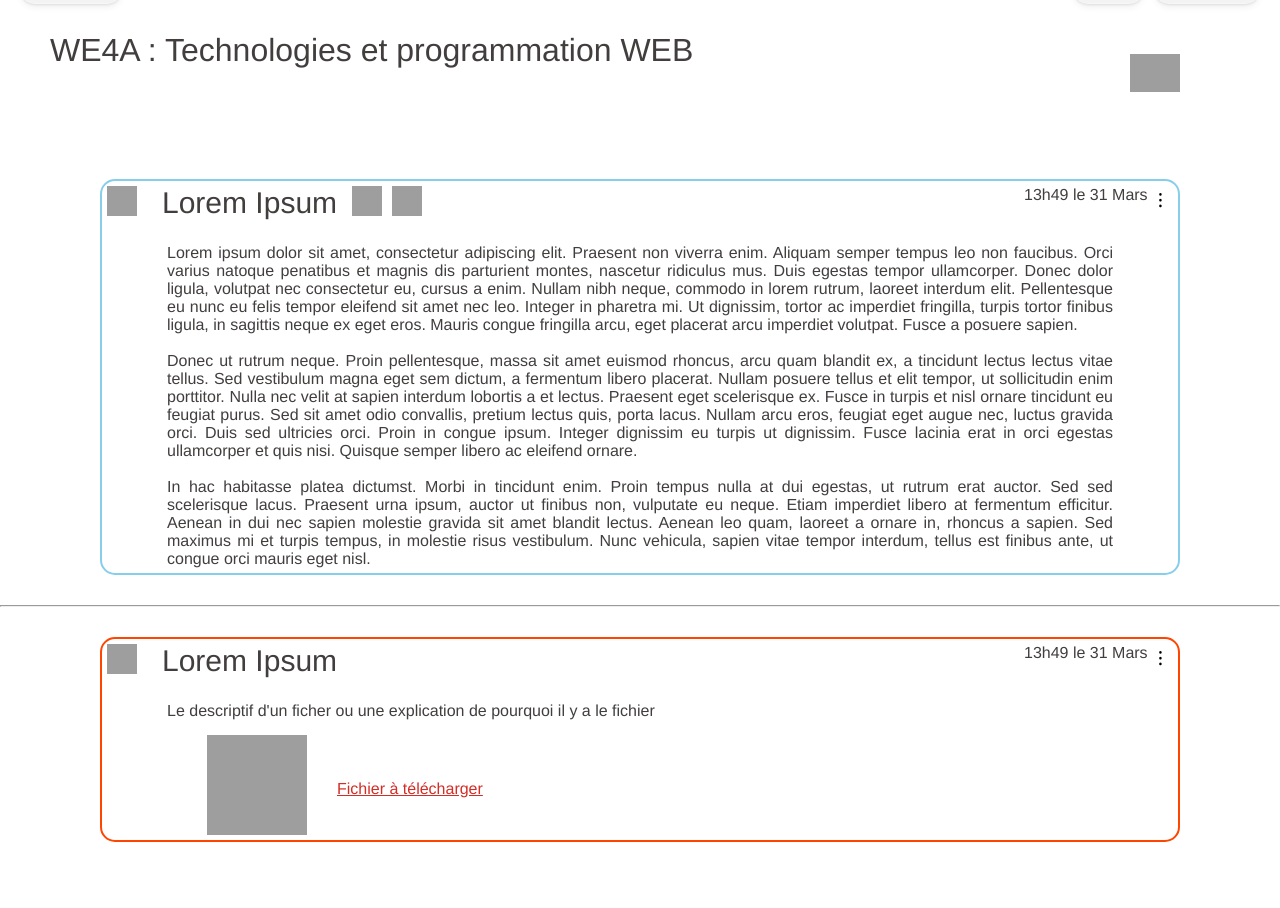
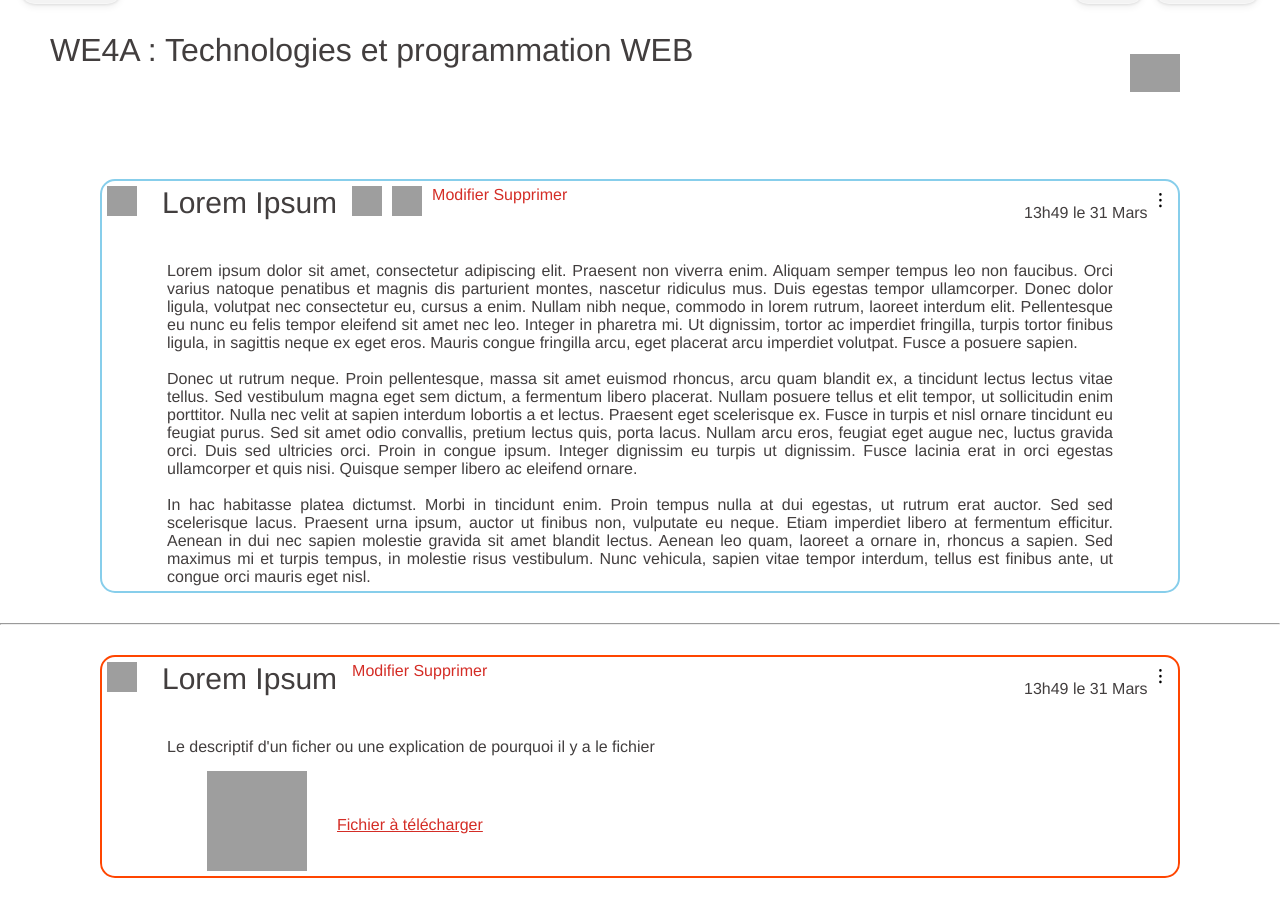
Before and after one commit to zshelali/moodle-like-website, a PHP site: page /UE_page.php in a window 1280 px wide. Shown: the part 146-1054 px from the top of the page. Before the commit the page ends 988 px from the top, so only its background shows below. Run offline with PHP 8.4, Linux system fonts and the light colour scheme; some libraries are stand-ins or nearby versions; grey boxes are pictures that could not be loaded.

Commit message:
Modifications apportées pour le menu de gestion des posts

```diff
--- a/UE_page.php
+++ b/UE_page.php
@@ -3,11 +3,13 @@
 
 <?php
 $styles = ['UE_page_style'];
+$scripts = ['menu'];
 include("PageParts/header.php");
 ?>
 
 
     <body>
+
     <div class="UE_name">
             <h1>
                 WE4A : Technologies et programmation WEB
@@ -28,7 +30,13 @@ include("PageParts/header.php");
                      alt="double-exclamation-mark-emoji"/>
                 <img class="Actuality_icon" title="Information" width="30" height="30" src="https://img.icons8.com/fluency/30/information.png" alt="information"/>
 
-                <a class="Actuality_options" href="#">&#8285;</a> <!-- Lien vers la page pour modifier un post. N'est afficher que si l'utilisateur est un professeur-->
+            <div class="Actuality_menu">
+                <a class="Actuality_options">&#8285;</a>
+                <div class="dropdown-menu">
+                    <a href="UE_prof_modif.php">Modifier</a>
+                    <a href="#" class="delete-post">Supprimer</a>
+                </div>
+            </div>
                 <time class="Actuality_time" datetime="2025-0
                 3-31T13:49:57">13h49 le 31 Mars</time>
 
@@ -52,7 +60,13 @@ include("PageParts/header.php");
 
 
 
-                <a class="Actuality_options" href="#">&#8285;</a> <!-- Lien vers la page pour modifier un post. N'est afficher que si l'utilisateur est un professeur-->
+        <div class="Actuality_menu">
+            <a class="Actuality_options">&#8285;</a>
+            <div class="dropdown-menu">
+                <a href="UE_prof_modif.php">Modifier</a>
+                <a href="#" class="delete-post">Supprimer</a>
+            </div>
+        </div>
         <time class="Actuality_time" datetime="2025-0
                 3-31T13:49:57">13h49 le 31 Mars</time>
 
@@ -64,12 +78,31 @@ include("PageParts/header.php");
             <a class="File_text" href="/index.php" download="index">Fichier à télécharger</a>
         </div>
 
+    </div>
 
 
 
+    <!-- Script js pour le menu -->
+    <script>
+        document.querySelectorAll('.Actuality_options').forEach(button => {
+            button.addEventListener('click', function (e) {
+                e.preventDefault();
+                const menu = this.nextElementSibling;
+                const isVisible = menu.style.display === 'block';
 
+                // Ferme tous les autres menus
+                document.querySelectorAll('.dropdown-menu').forEach(m => m.style.display = 'none');
 
+                // Toggle du menu actuel
+                menu.style.display = isVisible ? 'none' : 'block';
+            });
+        });
 
-        </div>
+        document.addEventListener('click', function (e) {
+            if (!e.target.closest('.Actuality_menu')) {
+                document.querySelectorAll('.dropdown-menu').forEach(m => m.style.display = 'none');
+            }
+        });
+    </script>
     </body>
 </html>
```
Lines whose indentation alone changed are shown as unchanged.
